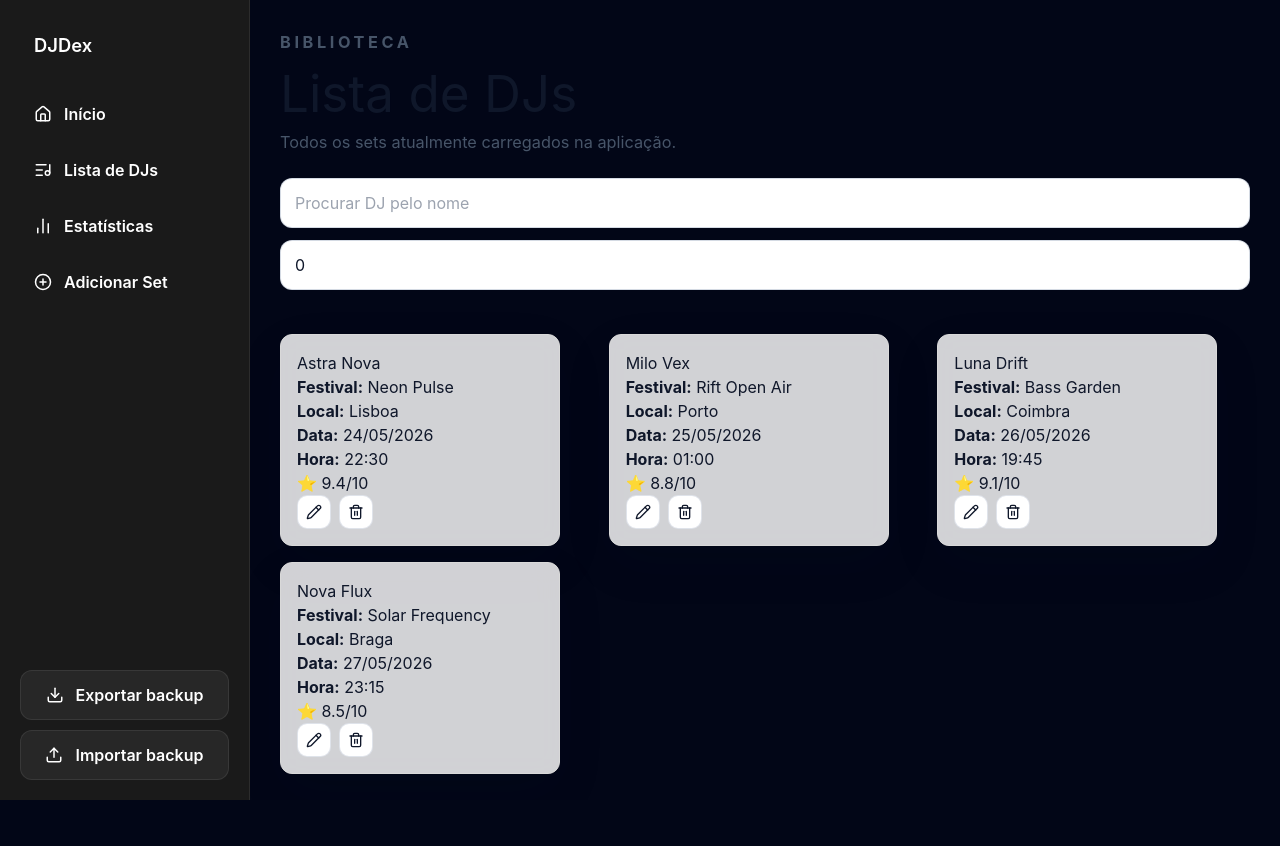
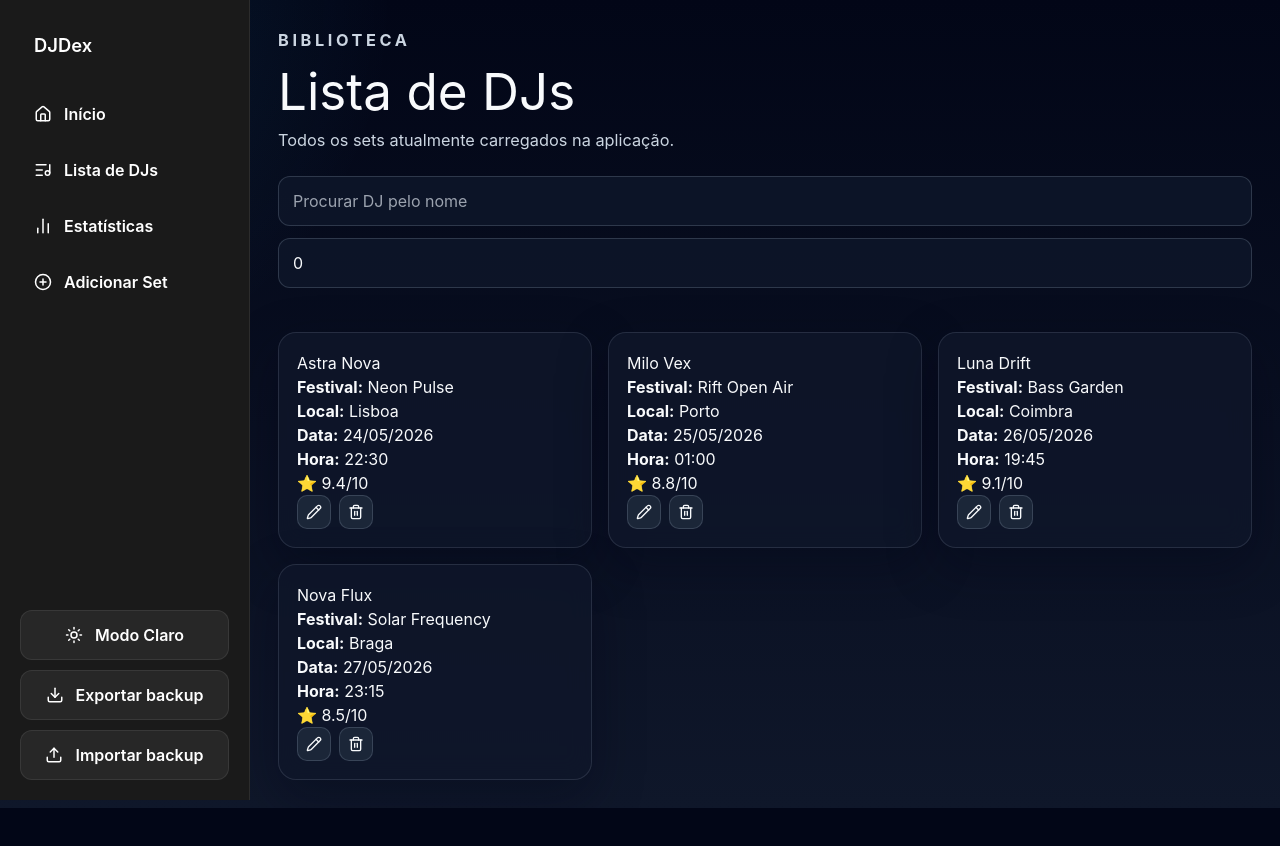
Before and after one commit to opaulosilva233/DJDex, a React (Vite) app: page /lista in a window 1280 px wide. Shown: the top 846 px of the page. Built offline with nearby package versions, Linux system fonts and the light colour scheme.

Commit message:
feat: implement dark mode styling and toggle functionality across components

```diff
--- a/src/App.css
+++ b/src/App.css
@@ -6,11 +6,72 @@
 		linear-gradient(180deg, #f8fafc 0%, #eef2ff 100%);
 }
 
+html.dark .app-shell {
+	background:
+		radial-gradient(circle at top left, rgba(56, 189, 248, 0.12), transparent 26%),
+		linear-gradient(180deg, #020617 0%, #0f172a 100%);
+}
+
 .app-main {
 	flex: 1;
 	min-width: 0;
 	padding: 28px;
 	overflow-y: auto;
+}
+
+html.dark .eyebrow {
+	color: #94a3b8;
+}
+
+html.dark .section-header h1 {
+	color: #f8fafc;
+}
+
+html.dark .section-header p {
+	color: #cbd5e1;
+}
+
+html.dark .glass-card,
+html.dark .form-wrapper,
+html.dark .action-card,
+html.dark .sets-grid > div {
+	border-color: rgba(148, 163, 184, 0.18);
+	background: rgba(15, 23, 42, 0.82);
+	box-shadow: 0 18px 50px rgba(2, 6, 23, 0.35);
+}
+
+html.dark .card-label,
+html.dark .action-card small {
+	color: #94a3b8;
+}
+
+html.dark .card-value,
+html.dark .action-card span {
+	color: #f8fafc;
+}
+
+html.dark .sets-grid button {
+	border-color: rgba(148, 163, 184, 0.24);
+	background: rgba(30, 41, 59, 0.92);
+	color: #f8fafc;
+}
+
+html.dark .form-wrapper form {
+	background: rgba(15, 23, 42, 0.9);
+	box-shadow: 0 18px 50px rgba(2, 6, 23, 0.35);
+}
+
+html.dark .form-wrapper h2,
+html.dark .sets-grid h2,
+html.dark .sets-grid p {
+	color: #f8fafc;
+}
+
+html.dark .form-wrapper input,
+html.dark .page-section input {
+	border-color: rgba(148, 163, 184, 0.25);
+	background: rgba(15, 23, 42, 0.85);
+	color: #f8fafc;
 }
 
 .page-section {
--- a/src/App.jsx
+++ b/src/App.jsx
@@ -29,9 +29,32 @@ export default function App() {
     }
   })
 
+  const [darkMode, setDarkMode] = useState(() => {
+    if (typeof window === 'undefined') {
+      return true
+    }
+
+    const storedTheme = window.localStorage.getItem('ravedex_theme')
+
+    if (storedTheme === null) {
+      return true
+    }
+
+    try {
+      return JSON.parse(storedTheme)
+    } catch {
+      return true
+    }
+  })
+
   useEffect(() => {
     window.localStorage.setItem('ravedex_sets', JSON.stringify(sets))
   }, [sets])
+
+  useEffect(() => {
+    window.localStorage.setItem('ravedex_theme', JSON.stringify(darkMode))
+    document.documentElement.classList.toggle('dark', darkMode)
+  }, [darkMode])
 
   function handleAddSet(novoSet) {
     setSets((currentSets) => [novoSet, ...currentSets])
@@ -51,12 +74,21 @@ export default function App() {
     setSets((currentSets) => currentSets.filter((set) => set.id !== id))
   }
 
+  function toggleDarkMode() {
+    setDarkMode((currentDarkMode) => !currentDarkMode)
+  }
+
   return (
     <BrowserRouter>
-      <div style={{ display: 'flex', height: '100vh' }}>
-        <Navbar sets={sets} handleImportData={handleImportData} />
+      <div className="app-shell min-h-screen bg-gray-50 text-gray-900 dark:bg-gray-900 dark:text-gray-100">
+        <Navbar
+          sets={sets}
+          handleImportData={handleImportData}
+          darkMode={darkMode}
+          toggleDarkMode={toggleDarkMode}
+        />
 
-        <div style={{ flex: 1, overflowY: 'auto', padding: '30px' }}>
+        <div className="app-main" style={{ overflowY: 'auto' }}>
           <Routes>
             <Route path="/" element={<Home sets={sets} />} />
             <Route
--- a/src/components/DjCard.jsx
+++ b/src/components/DjCard.jsx
@@ -5,15 +5,7 @@ export default function DjCard({ set, onDelete }) {
   const navigate = useNavigate()
 
   return (
-    <div
-      style={{
-        border: '1px solid #d9d9d9',
-        padding: '16px',
-        borderRadius: '12px',
-        width: '280px',
-        boxSizing: 'border-box',
-      }}
-    >
+    <div className="w-[280px] box-border rounded-xl border border-gray-200 bg-white p-4 text-gray-900 shadow-sm transition-colors dark:border-gray-700 dark:bg-gray-800 dark:text-gray-100">
       <h2 style={{ marginTop: 0 }}>{set.nome}</h2>
       <p><strong>Festival:</strong> {set.festival}</p>
       <p><strong>Local:</strong> {set.local}</p>
--- a/src/components/Navbar.jsx
+++ b/src/components/Navbar.jsx
@@ -1,6 +1,6 @@
 import { useRef, useState } from 'react'
 
-import { BarChart2, Download, Home, Loader2, ListMusic, PlusCircle, Upload } from 'lucide-react'
+import { BarChart2, Download, Home, Loader2, ListMusic, Moon, PlusCircle, Sun, Upload } from 'lucide-react'
 import { Link } from 'react-router-dom'
 
 const sidebarStyle = {
@@ -92,11 +92,44 @@ const modalLoadingStyle = {
 	border: '1px solid rgba(255, 255, 255, 0.08)',
 }
 
-export default function Navbar({ sets, handleImportData }) {
+export default function Navbar({ sets, handleImportData, darkMode, toggleDarkMode }) {
 	const fileInputRef = useRef(null)
 	const [isImportModalOpen, setIsImportModalOpen] = useState(false)
 	const [pendingImportFile, setPendingImportFile] = useState(null)
 	const [isImporting, setIsImporting] = useState(false)
+	const isDark = darkMode
+
+	const resolvedSidebarStyle = {
+		...sidebarStyle,
+		background: isDark ? '#1a1a1a' : '#f8fafc',
+		color: isDark ? '#ffffff' : '#0f172a',
+		borderRight: isDark ? '1px solid rgba(255, 255, 255, 0.08)' : '1px solid rgba(15, 23, 42, 0.12)',
+	}
+
+	const resolvedLinkStyle = {
+		...linkStyle,
+		color: isDark ? '#ffffff' : '#0f172a',
+	}
+
+	const resolvedActionButtonStyle = {
+		...actionButtonStyle,
+		background: isDark ? 'rgba(255, 255, 255, 0.06)' : 'rgba(15, 23, 42, 0.04)',
+		border: isDark ? '1px solid rgba(255, 255, 255, 0.08)' : '1px solid rgba(15, 23, 42, 0.12)',
+		color: isDark ? '#ffffff' : '#0f172a',
+	}
+
+	const resolvedModalStyle = {
+		...modalStyle,
+		background: isDark ? '#232323' : '#ffffff',
+		border: isDark ? '1px solid rgba(255, 255, 255, 0.1)' : '1px solid rgba(15, 23, 42, 0.12)',
+		color: isDark ? '#ffffff' : '#0f172a',
+	}
+
+	const resolvedModalLoadingStyle = {
+		...modalLoadingStyle,
+		background: isDark ? 'rgba(255, 255, 255, 0.05)' : 'rgba(15, 23, 42, 0.04)',
+		border: isDark ? '1px solid rgba(255, 255, 255, 0.08)' : '1px solid rgba(15, 23, 42, 0.08)',
+	}
 
 	function exportData() {
 		const data = JSON.stringify(sets, null, 2)
@@ -166,37 +199,42 @@ export default function Navbar({ sets, handleImportData }) {
 	}
 
 	return (
-		<nav style={sidebarStyle}>
-			<Link to="/" style={{ ...linkStyle, fontSize: '1.15rem', marginBottom: '18px' }}>
+		<nav style={resolvedSidebarStyle}>
+			<Link to="/" style={{ ...resolvedLinkStyle, fontSize: '1.15rem', marginBottom: '18px' }}>
 				DJDex
 			</Link>
 
 			<div style={{ display: 'flex', flexDirection: 'column', gap: '8px' }}>
-				<Link to="/" style={linkStyle}>
+				<Link to="/" style={resolvedLinkStyle}>
 					<Home size={18} />
 					<span>Início</span>
 				</Link>
-				<Link to="/lista" style={linkStyle}>
+				<Link to="/lista" style={resolvedLinkStyle}>
 					<ListMusic size={18} />
 					<span>Lista de DJs</span>
 				</Link>
-				<Link to="/estatisticas" style={linkStyle}>
+				<Link to="/estatisticas" style={resolvedLinkStyle}>
 					<BarChart2 size={18} />
 					<span>Estatísticas</span>
 				</Link>
-				<Link to="/adicionar" style={linkStyle}>
+				<Link to="/adicionar" style={resolvedLinkStyle}>
 					<PlusCircle size={18} />
 					<span>Adicionar Set</span>
 				</Link>
 			</div>
 
 			<div style={{ marginTop: 'auto', display: 'flex', flexDirection: 'column', gap: '10px' }}>
-				<button type="button" onClick={exportData} style={actionButtonStyle}>
+				<button type="button" onClick={toggleDarkMode} style={resolvedActionButtonStyle}>
+					{darkMode ? <Sun size={18} /> : <Moon size={18} />}
+					<span>{darkMode ? 'Modo Claro' : 'Modo Escuro'}</span>
+				</button>
+
+				<button type="button" onClick={exportData} style={resolvedActionButtonStyle}>
 					<Download size={18} />
 					<span>Exportar backup</span>
 				</button>
 
-				<label style={actionButtonStyle}>
+				<label style={resolvedActionButtonStyle}>
 					<Upload size={18} />
 					<span>Importar backup</span>
 					<input ref={fileInputRef} type="file" accept=".json" style={{ display: 'none' }} onChange={importData} />
@@ -205,13 +243,13 @@ export default function Navbar({ sets, handleImportData }) {
 
 			{isImportModalOpen ? (
 				<div style={modalOverlayStyle} role="presentation" onClick={cancelImport}>
-					<div style={modalStyle} role="dialog" aria-modal="true" aria-labelledby="import-backup-title" onClick={(event) => event.stopPropagation()}>
+					<div style={resolvedModalStyle} role="dialog" aria-modal="true" aria-labelledby="import-backup-title" onClick={(event) => event.stopPropagation()}>
 						<div>
 							<h2 id="import-backup-title" style={{ margin: 0, fontSize: '1.1rem' }}>
 								{isImporting ? 'A importar backup' : 'Confirmar importação'}
 							</h2>
 							{isImporting ? (
-								<div style={{ ...modalLoadingStyle, marginTop: '12px' }}>
+								<div style={{ ...resolvedModalLoadingStyle, marginTop: '12px' }}>
 									<Loader2 size={18} className="spin-icon" />
 									<span style={{ color: 'rgba(255, 255, 255, 0.82)', lineHeight: 1.5 }}>
 										A importar o backup. Aguarda um momento.
--- a/src/index.css
+++ b/src/index.css
@@ -18,7 +18,7 @@
   }
 
   body {
-    @apply min-h-screen bg-slate-950 text-slate-100 antialiased;
+    @apply min-h-screen bg-slate-50 text-slate-900 antialiased dark:bg-slate-950 dark:text-slate-100;
     margin: 0;
   }
 
```
